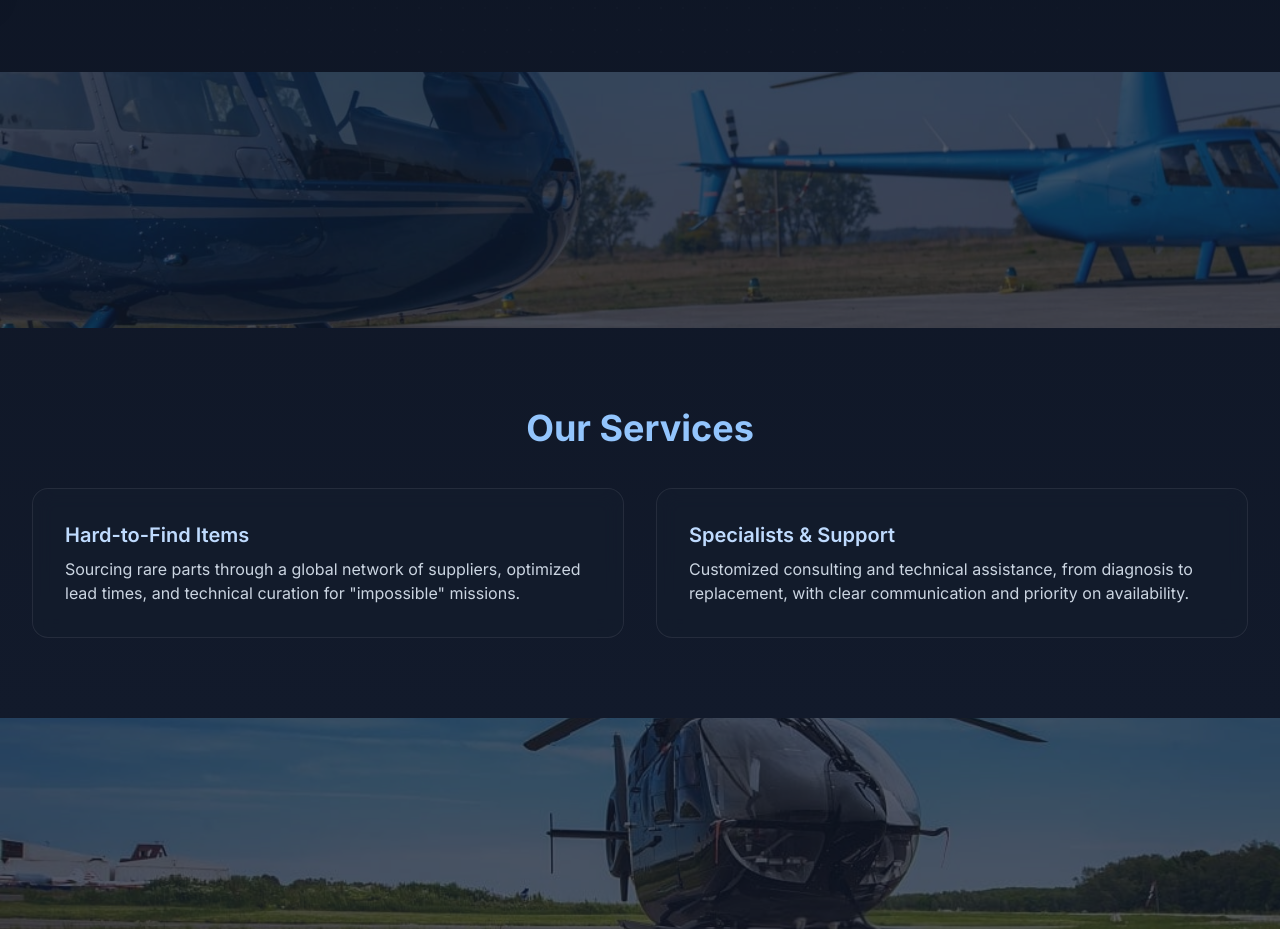
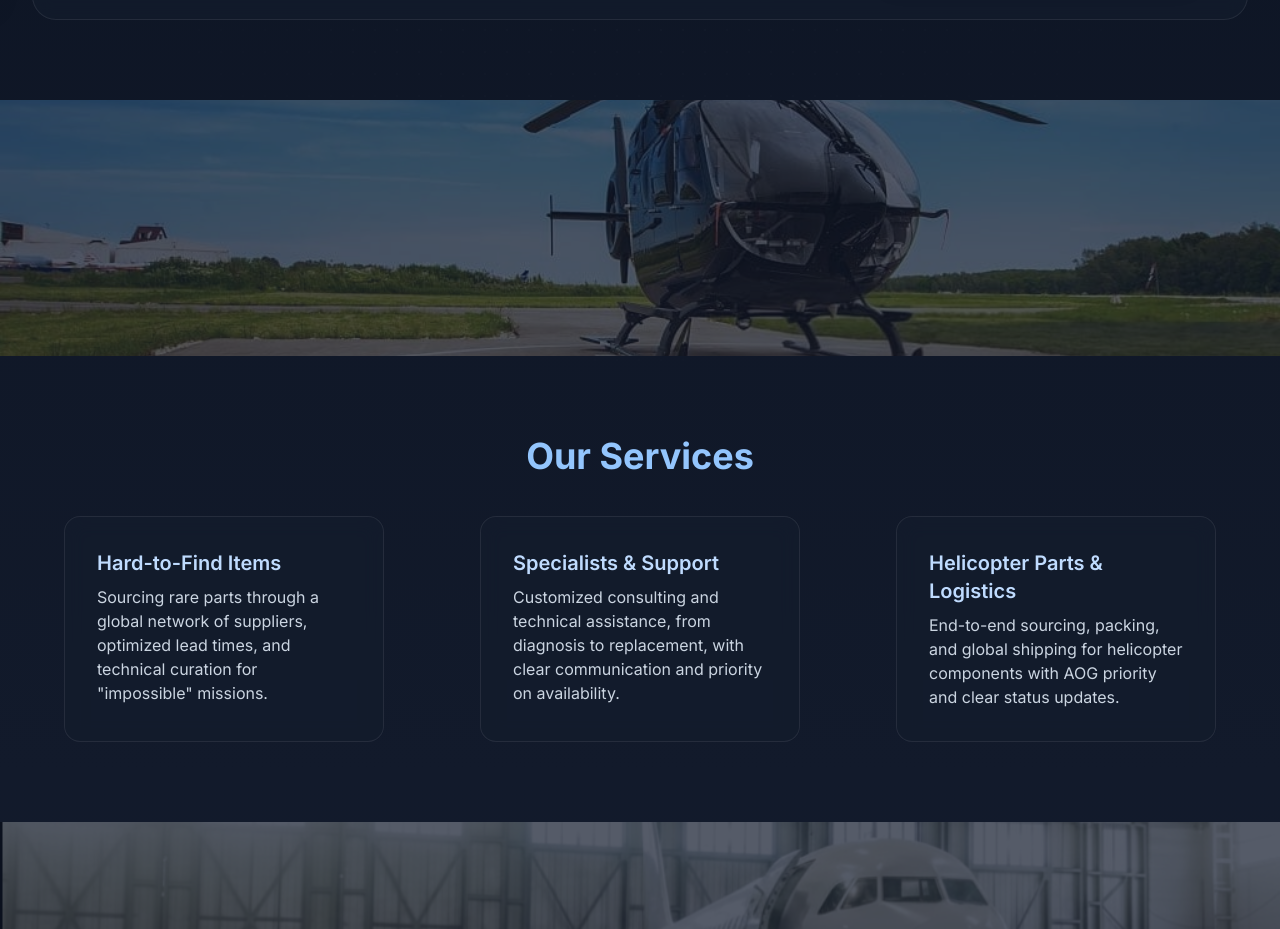
Before and after one commit to encontre-tecnologia/michelsite, a plain HTML site: page sitemichel/index.html in a window 1280 px wide. Shown: the part 806-1735 px from the top of the page. Drawn offline with nearby package versions, Linux system fonts and the light colour scheme.

Commit message:
Update index.html

```diff
--- a/sitemichel/index.html
+++ b/sitemichel/index.html
@@ -11,9 +11,9 @@
   <link rel="preconnect" href="https://fonts.gstatic.com" crossorigin>
   <link href="https://fonts.googleapis.com/css2?family=Inter:wght@400;500;600;700;800&display=swap" rel="stylesheet">
 
-  <meta name="description" content="Premium aviation parts and specialized technical support. Agile service, advanced catalog, and reliable delivery.">
+  <meta name="description" content="Premium aviation parts and technical support. Helicopter parts & logistics specialists with agile, reliable delivery.">
   <meta property="og:title" content="TRIAD AEROSPACE LL">
-  <meta property="og:description" content="Premium aviation parts and specialized technical support.">
+  <meta property="og:description" content="Premium aviation parts — helicopter parts & logistics specialists.">
   <meta property="og:type" content="website">
 
   <style>
@@ -158,6 +158,7 @@
             </h1>
             <p class="fade-in fade-in-2 mt-5 text-lg sm:text-xl text-slate-300 max-w-2xl">
               Your reliable partner for aircraft materials: agility, qualified stock, and technical support to keep your fleet in the air stress-free.
+              We are specialists in helicopter parts and logistics.
             </p>
         </div>
     </section>
@@ -174,8 +175,11 @@
           <p class="mt-3 text-slate-300 text-lg">
             Expertise, reliability, and turbocharged service to keep operations flying high—from quote to delivery, end-to-end.
           </p>
+          <p class="mt-3 text-slate-300 text-lg">
+            Helicopter parts & logistics specialists delivering rapid sourcing, compliance-focused handling, and on-time delivery worldwide.
+          </p>
         </div>
-            <img src="./img/logo.png" alt="Triad Aerospace logo and brand" class="w-64 lg:w-80 rounded-2xl border border-slate-700/60 shadow-xl"/>
+        <img src="./img/logo.png" alt="Triad Aerospace logo and brand" class="w-64 lg:w-80 rounded-2xl border border-slate-700/60 shadow-xl" loading="lazy"/>
       </div>
     </div>
   </div>
@@ -183,7 +187,7 @@
 
     <div
       class="relative w-full aspect-[3/1] lg:aspect-[5/1] bg-cover bg-center parallax-bg"
-      style="background-image: url('./img/Imagem do WhatsApp de 2025-09-15 à(s) 09.32.23_32165ef8.jpg');"
+      style="background-image: url('./img/Imagem do WhatsApp de 2025-09-15 à(s) 09.32.24_83a17c65.jpg');"
       aria-label="Close-up of an aircraft turbine">
       <div class="absolute inset-0 bg-slate-900/70"></div>
     </div>
@@ -191,17 +195,23 @@
 <section id="services" class="py-16 sm:py-20">
   <div class="mx-auto max-w-7xl px-4 sm:px-6 lg:px-8">
     <h2 class="text-3xl sm:text-4xl font-bold text-blue-300 text-center">Our Services</h2>
-        <div class="mt-10 grid gap-6 sm:gap-8 md:grid-cols-2">
-          <div class="glass rounded-2xl p-7 sm:p-8 hover-pop">
+    <div class="mt-10 grid gap-8 sm:gap-8 md:grid-cols-2 lg:grid-cols-3 justify-items-center">
+      <div class="glass rounded-2xl p-7 sm:p-8 hover-pop w-full max-w-xs flex flex-col items-start">
         <h3 class="text-xl font-semibold text-blue-200">Hard-to-Find Items</h3>
         <p class="mt-2 text-slate-300">
           Sourcing rare parts through a global network of suppliers, optimized lead times, and technical curation for "impossible" missions.
         </p>
       </div>
-          <div class="glass rounded-2xl p-7 sm:p-8 hover-pop">
+      <div class="glass rounded-2xl p-7 sm:p-8 hover-pop w-full max-w-xs flex flex-col items-start">
         <h3 class="text-xl font-semibold text-blue-200">Specialists & Support</h3>
         <p class="mt-2 text-slate-300">
           Customized consulting and technical assistance, from diagnosis to replacement, with clear communication and priority on availability.
+        </p>
+      </div>
+      <div class="glass rounded-2xl p-7 sm:p-8 hover-pop w-full max-w-xs flex flex-col items-start">
+        <h3 class="text-xl font-semibold text-blue-200">Helicopter Parts & Logistics</h3>
+        <p class="mt-2 text-slate-300">
+          End-to-end sourcing, packing, and global shipping for helicopter components with AOG priority and clear status updates.
         </p>
       </div>
     </div>
@@ -210,7 +220,7 @@
 
     <div
       class="relative w-full aspect-[3/1] lg:aspect-[5/1] bg-cover bg-center parallax-bg"
-      style="background-image: url('./img/Imagem do WhatsApp de 2025-09-15 à(s) 09.32.24_83a17c65.jpg');"
+      style="background-image: url('./img/avioanova.png');"
       aria-label="Aircraft in a hangar">
       <div class="absolute inset-0 bg-slate-900/70"></div>
     </div>
@@ -265,7 +275,7 @@
     <section id="contact" class="py-16 sm:py-20">
       <div class="mx-auto max-w-3xl px-4 sm:px-6">
         <div class="glass rounded-2xl p-8 sm:p-10 hover-pop">
-          <h2 class="text-3xl sm:text-4xl font-bold text-blue-300 text-center">AOG Contact Us</h2>
+          <h2 class="text-3xl sm:4xl font-bold text-blue-300 text-center">AOG Contact Us</h2>
           <div class="mt-6 grid gap-3 text-slate-300 text-base sm:text-lg text-center">
             <p><span class="font-semibold text-blue-200">Name:</span> TRIAD AEROSPACE LL</p>
             <p><span class="font-semibold text-blue-200">Address:</span> 1282 LA QUINTA DR UNIT 4, ORLANDO FL, USA, 32809</p>
```
Lines whose indentation alone changed are shown as unchanged.
